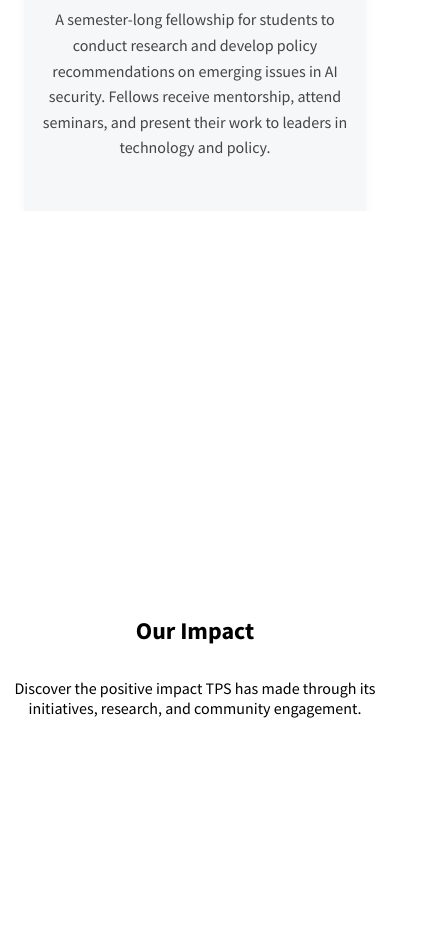
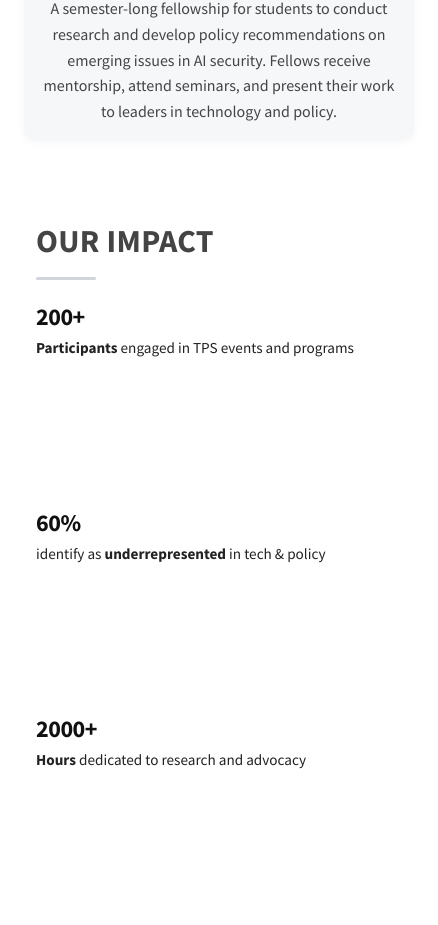
Before and after one commit to baekbyte/tps-website, a React (Create React App) app: page /home in a window 390 px wide. Shown: the part 2461-3386 px from the top of the page, 438 px wide, since content can reach past the window. Built offline with nearby package versions, Linux system fonts and the light colour scheme.

Commit message:
our project and impact paddings

```diff
--- a/src/components/MainPage.css
+++ b/src/components/MainPage.css
@@ -448,7 +448,8 @@
 }
 
 .our-projects-block {
-  max-width: 1100px;
+  max-width: 1000px;
+  width: 100%;
   margin: 0 auto;
   padding: 0 24px;
   display: flex;
@@ -486,6 +487,8 @@
   gap: 32px;
   width: 100%;
   flex-wrap: wrap;
+  justify-content: center;
+  align-items: stretch;
 }
 
 .project-card {
@@ -493,9 +496,9 @@
   border-radius: 10px;
   box-shadow: 0 2px 8px rgba(0,0,0,0.04);
   padding: 28px 24px 22px 24px;
-  flex: 1 1 320px;
-  min-width: 260px;
-  max-width: 420px;
+  flex: 1 1 0;
+  min-width: 0;
+  max-width: none;
   display: flex;
   flex-direction: column;
   margin-bottom: 24px;
@@ -518,6 +521,8 @@
   .our-projects-cards {
     flex-direction: column;
     gap: 18px;
+    align-items: stretch;
+    justify-content: flex-start;
   }
   .project-card {
     max-width: 100%;
@@ -525,3 +530,123 @@
     padding: 22px 14px 16px 14px;
   }
 }
+
+.our-impact-section {
+  background: #fff;
+  min-height: 60vh;
+  display: flex;
+  align-items: center;
+  justify-content: center;
+  padding: 96px 0 0 0;
+}
+
+.our-impact-block {
+  max-width: 1000px;
+  margin: 0 auto;
+  padding: 0 24px;
+  display: flex;
+  flex-direction: column;
+  align-items: flex-start;
+}
+
+.our-impact-title {
+  font-size: 2rem;
+  font-weight: 700;
+  color: #444;
+  letter-spacing: 0.01em;
+  margin-bottom: 0.2em;
+  text-align: left;
+}
+
+.our-impact-divider {
+  width: 60px;
+  height: 3px;
+  background: #d1d5db;
+  border-radius: 2px;
+  margin-bottom: 1.5em;
+}
+
+.our-impact-stats {
+  display: flex;
+  gap: 32px;
+  width: 100%;
+  justify-content: center;
+  align-items: flex-start;
+  flex-wrap: wrap;
+}
+
+.impact-stat {
+  flex: 1 1 180px;
+  min-width: 180px;
+  max-width: 260px;
+  display: flex;
+  flex-direction: column;
+  align-items: center;
+  margin-bottom: 32px;
+}
+
+.impact-stat-number {
+  font-size: 3.2rem;
+  font-weight: 800;
+  color: #111;
+  margin-bottom: 0.3em;
+  line-height: 1.1;
+  letter-spacing: -0.02em;
+}
+
+.impact-stat-desc {
+  font-size: 1.1rem;
+  color: #222;
+  text-align: center;
+  font-weight: 400;
+  line-height: 1.4;
+}
+
+.impact-stat-desc b {
+  font-weight: 700;
+}
+
+@media (max-width: 900px) {
+  .our-impact-section {
+    padding: 48px 0 0 0;
+  }
+  .our-impact-block {
+    padding: 0 8px;
+  }
+  .our-impact-stats {
+    gap: 18px;
+  }
+  .impact-stat-number {
+    font-size: 2.1rem;
+  }
+  .impact-stat-desc {
+    font-size: 1rem;
+  }
+}
+
+@media (max-width: 600px) {
+  .our-impact-section {
+    padding: 24px 0 0 0;
+  }
+  .our-impact-block {
+    padding: 0 2px;
+  }
+  .our-impact-stats {
+    flex-direction: column;
+    align-items: stretch;
+    gap: 8px;
+  }
+  .impact-stat {
+    align-items: flex-start;
+    max-width: 100%;
+    min-width: 0;
+    margin-bottom: 18px;
+  }
+  .impact-stat-number {
+    font-size: 1.5rem;
+  }
+  .impact-stat-desc {
+    font-size: 0.95rem;
+    text-align: left;
+  }
+}
--- a/src/components/MainPage.tsx
+++ b/src/components/MainPage.tsx
@@ -76,8 +76,28 @@ const MainPage: React.FC = () => {
 
             {/* Section 4: Our Impact */}
             <section className="main-section our-impact-section" id="our-impact">
-                <h2>Our Impact</h2>
-                <p>Discover the positive impact TPS has made through its initiatives, research, and community engagement.</p>
+                <div className="our-impact-block">
+                  <h2 className="our-impact-title">OUR IMPACT</h2>
+                  <div className="our-impact-divider"></div>
+                  <div className="our-impact-stats">
+                    <div className="impact-stat">
+                      <div className="impact-stat-number">200+</div>
+                      <div className="impact-stat-desc"><b>Participants</b> engaged in TPS events and programs</div>
+                    </div>
+                    <div className="impact-stat">
+                      <div className="impact-stat-number">60%</div>
+                      <div className="impact-stat-desc">identify as <b>underrepresented</b> in tech & policy</div>
+                    </div>
+                    <div className="impact-stat">
+                      <div className="impact-stat-number">2000+</div>
+                      <div className="impact-stat-desc"><b>Hours</b> dedicated to research and advocacy</div>
+                    </div>
+                    <div className="impact-stat">
+                      <div className="impact-stat-number">4+</div>
+                      <div className="impact-stat-desc"><b>Partner</b> organizations and sponsors</div>
+                    </div>
+                  </div>
+                </div>
             </section>
 
             {/* Section 5: Our Partners */}
```
